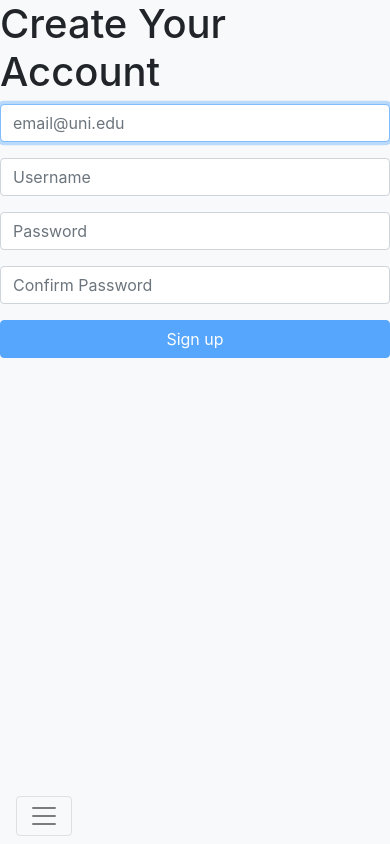
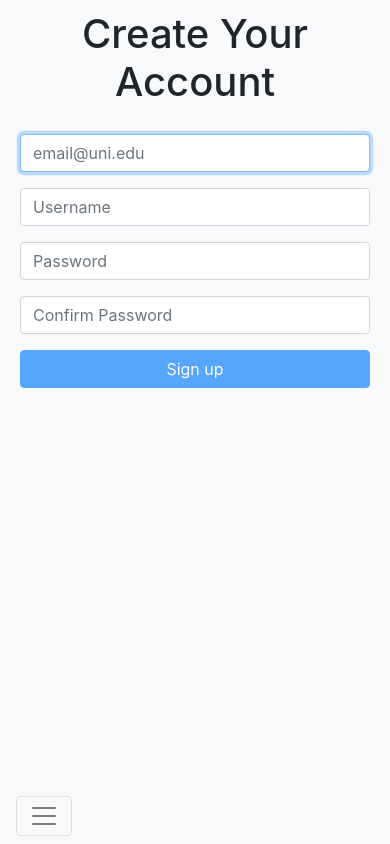
Before and after one commit to bobbypage/theu, a React (Create React App) app: page /SignUp in a window 390 px wide. Built offline with nearby package versions, Linux system fonts and the light colour scheme.

Commit message:
Make mobile a bit prettier

```diff
--- a/src/App.css
+++ b/src/App.css
@@ -24,3 +24,7 @@ html {
     height: 100%;
     background-color: #f8f9fa;
 }
+
+.page {
+   margin-bottom: 60px;
+}
--- a/src/ContactUs.css
+++ b/src/ContactUs.css
@@ -12,3 +12,10 @@
     background-color: #e83e8c;
     border-color: #e83e8c;
 }
+
+@media all and (max-width: 480px) {
+    #content {
+        width: 80%;
+        margin: auto;
+    }
+}
--- a/src/LandingPage.css
+++ b/src/LandingPage.css
@@ -15,3 +15,9 @@
   padding-top: 10px;
   padding-bottom:50px;
 }
+
+@media only screen and (max-width: 480px) {
+    [class*="login"] {
+        padding-top: 20px;
+    }
+}
--- a/src/SignUp.css
+++ b/src/SignUp.css
@@ -25,3 +25,15 @@
     padding-bottom: 5%;
   }
 }
+
+.signUpForm {
+    padding: 20px 0;
+    padding-left: 20px;
+    padding-right: 20px;
+    background-color: #f8f9fa;
+}
+
+.title {
+    text-align: center;
+    padding-top: 10px;
+}
--- a/src/SignUp.js
+++ b/src/SignUp.js
@@ -166,7 +166,7 @@ class SignUp extends Component {
 
     <div className="signUp">
       <h1 className="title">Create Your Account</h1>
-      <div>
+      <div className="signUpForm">
         <form onSubmit={this.handleSubmit}>
 
           <FormGroup controlId="email" bsSize="large">
```
